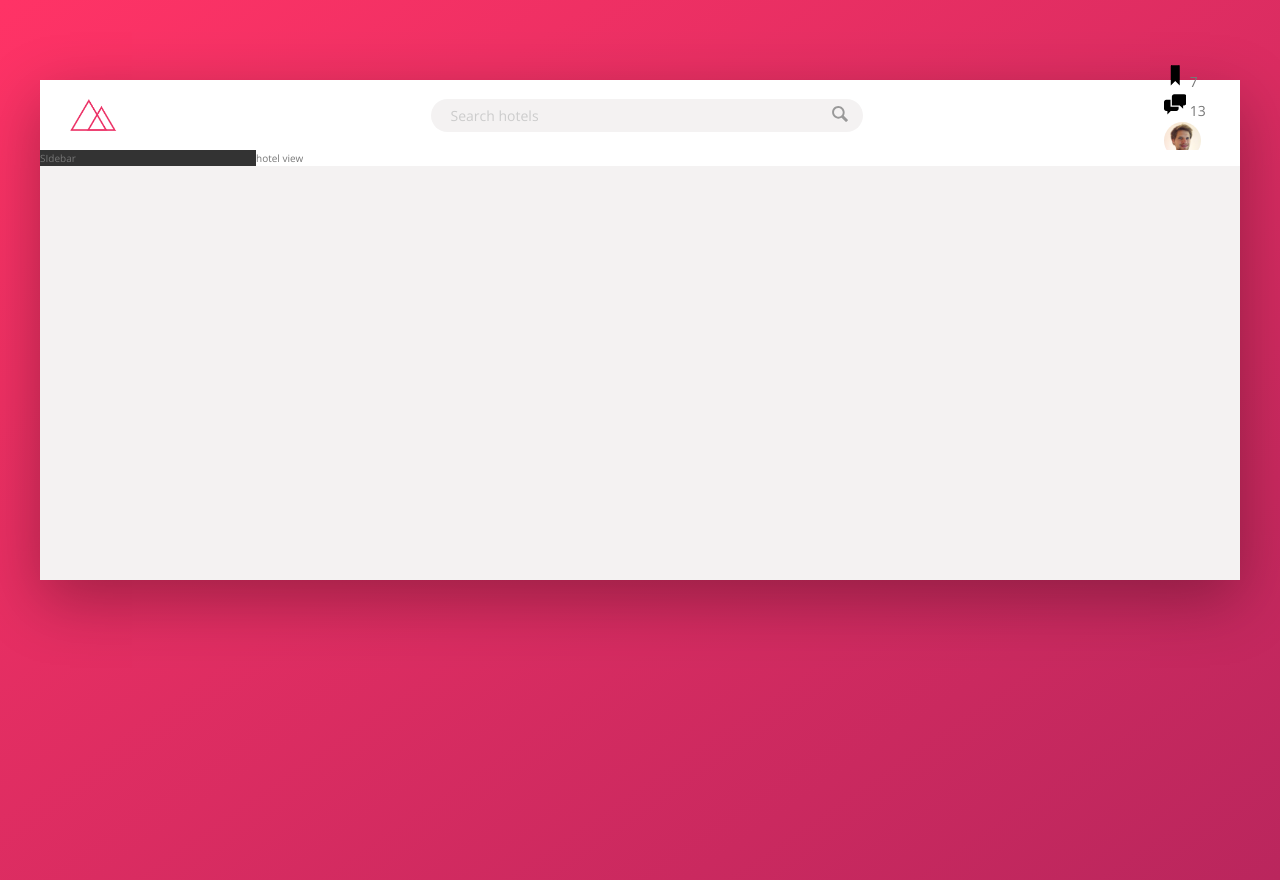
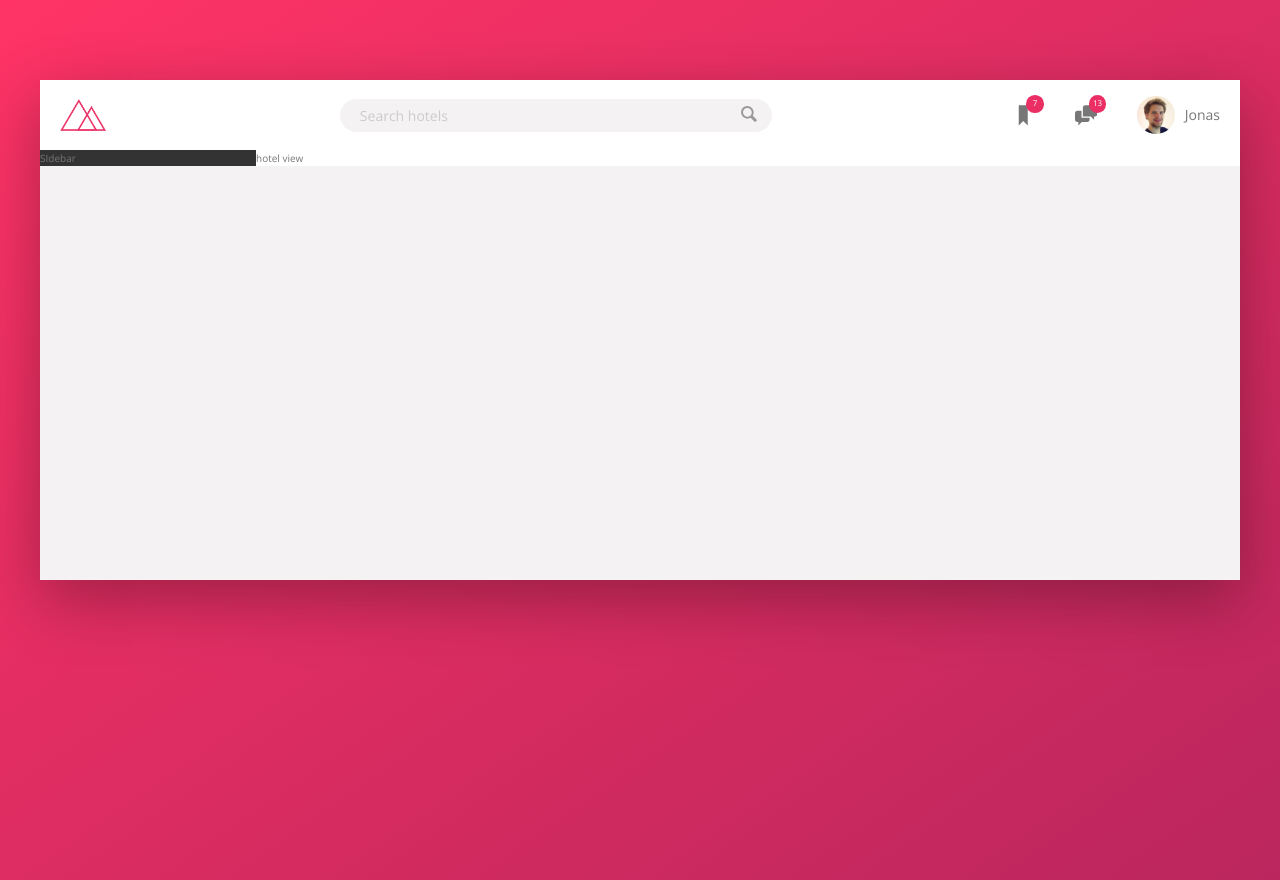
Before and after one commit to Siddhant043/SASS-course, a website: page Trillo/index.html in a window 1280 px wide. Drawn offline with nearby package versions, Linux system fonts and the light colour scheme.

Commit message:
nav bar created

```diff
--- a/Trillo/sass/_components.scss
+++ b/Trillo/sass/_components.scss
@@ -3,7 +3,7 @@
 
 .logo {
     height: 3.25rem;
-    margin-left: 3rem;
+    margin-left: 2rem;
 }
 
 
@@ -68,17 +68,46 @@
 ///User Navigation
 
 .user-nav{
+    display: flex ;
+    align-self: stretch;
+    align-items: center;
+
+    & > * {
+        padding: 0 2rem;
+        cursor: pointer;
+        height: 100%;
+        display: flex;
+        align-items: center;
+    }
+
+    & > *:hover{
+        background-color: var(--color-grey-light-2);
+    }
+
     &__icon-box{
-
+        position: relative;
     }
 
     &__icon{
         height: 2.25rem;
         width: 2.25rem;
+        fill: var(--color-grey-dark-2);
+
     }
 
     &__notification{
-
+        font-size: .8rem;
+        height: 1.75rem;
+        width: 1.75rem;
+        border-radius: 50%;
+        background-color: var(--color-primary);
+        color: #fff;
+        position: absolute;
+        top: 1.5rem;
+        right: 1.1rem;
+        display: flex;
+        justify-content: center; //horizontal setteling
+        align-items: center;  //vertical settling
     }
 
     &__user {
@@ -88,9 +117,7 @@
     &__user-photo {
         height:3.75rem;
         border-radius: 50%;
+        margin-right: 1rem;
     }
 
-    &__user-name {
-
-    }
 }
```
Also changed, not shown: Trillo/css/style.css.
